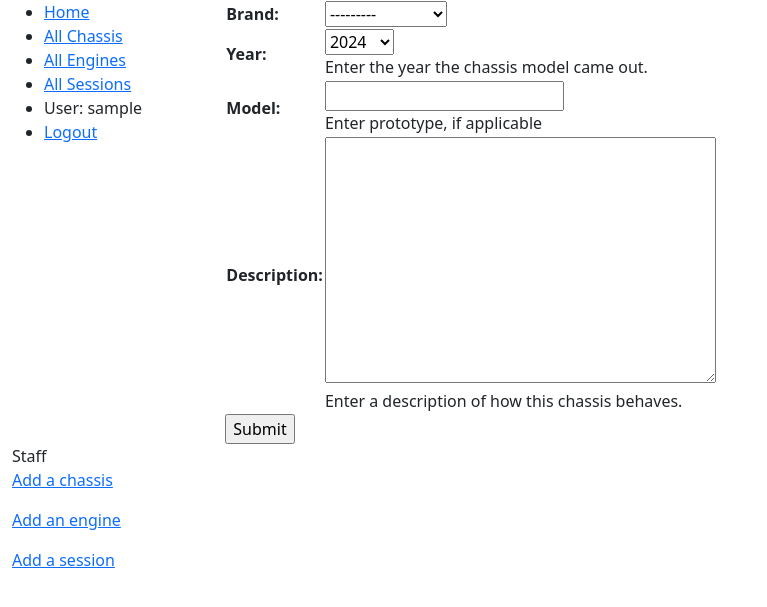
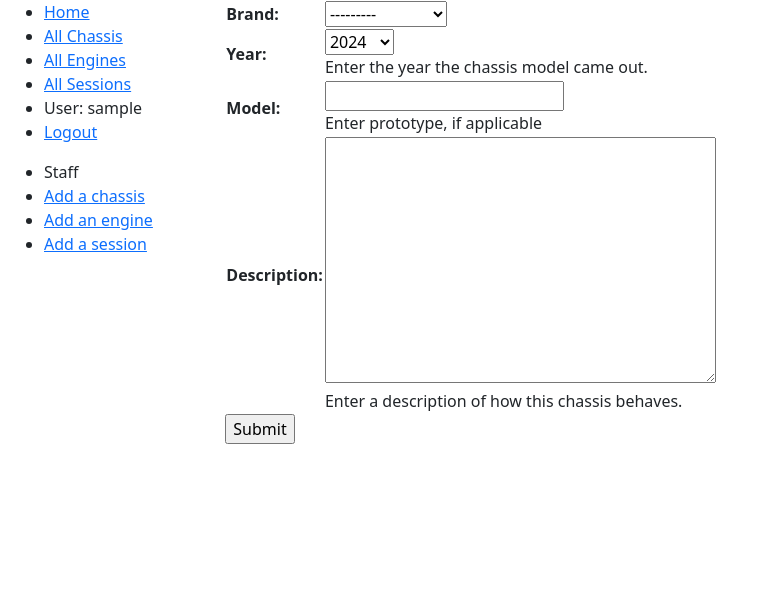
Before and after one commit to monica-shi/karting, a Django app: page /session/chassis/create/ in a window 1280 px wide. Shown: the top 607 px of the page, without its empty margins (0-767 px from the left). Run offline with Django 4.2, Linux system fonts and the light colour scheme; the visitor is signed in with stand-in values (Sample User, id 1).

Commit message:
Fix the position of the add model links on the basic template page

```diff
--- a/session/templates/base_generic.html
+++ b/session/templates/base_generic.html
@@ -32,9 +32,26 @@
                 <li><a href="{% url 'login' %}?next={{ request.path }}">Login</a></li>
                 {% endif %}
             </ul>
+
+            {% if user.is_staff %}
+            <ul class="sidebar-nav">
+                <li>Staff</li>
+                {% if perms.session.add_chassis %}
+                <li><a href="{% url 'chassis-create' %}">Add a chassis</a></li>
+                {% endif %}
+                {% if perms.session.add_engine %}
+                <li><a href="{% url 'engine-create' %}">Add an engine</a></li>
+                {% endif %}
+                {% if perms.session.add_session %}
+                <li><a href="{% url 'session-create' %}">Add a session</a></li>
+                {% endif %}
+            </ul>
+            {% endif %}
+
             {% endblock %}
         </div>
-        <div class="col-sm-10 ">{% block content %}{% endblock %}</div>
+        <div class="col-sm-10 ">
+            {% block content %}{% endblock %}
             {% block pagination %}
             {% if is_paginated %}
             <div class="pagination">
@@ -50,31 +67,7 @@
                     {% endif %}
                 </span>
             </div>
-        {% endif %}
-
-        {% if user.is_staff %}
-        <ul class="sidebar-nav">
-            <li>Staff</li>
-            {% if perms.session.add_chassis %}
-            <li><a href="{% url 'chassis-create' %}">Add a chassis</a></li>
-            {% endif %}
-        </ul>
-        {% endif %}
-
-         {% if user.is_staff %}
-        <ul class="sidebar-nav">
-            {% if perms.session.add_engine %}
-            <li><a href="{% url 'engine-create' %}">Add an engine</a></li>
-            {% endif %}
-        </ul>
-        {% endif %}
-
-         {% if user.is_staff %}
-        <ul class="sidebar-nav">
-            {% if perms.session.add_session %}
-            <li><a href="{% url 'session-create' %}">Add a session</a></li>
-            {% endif %}
-        </ul>
+        </div>
         {% endif %}
 
         {% endblock %}
```
Lines whose indentation alone changed are shown as unchanged.
